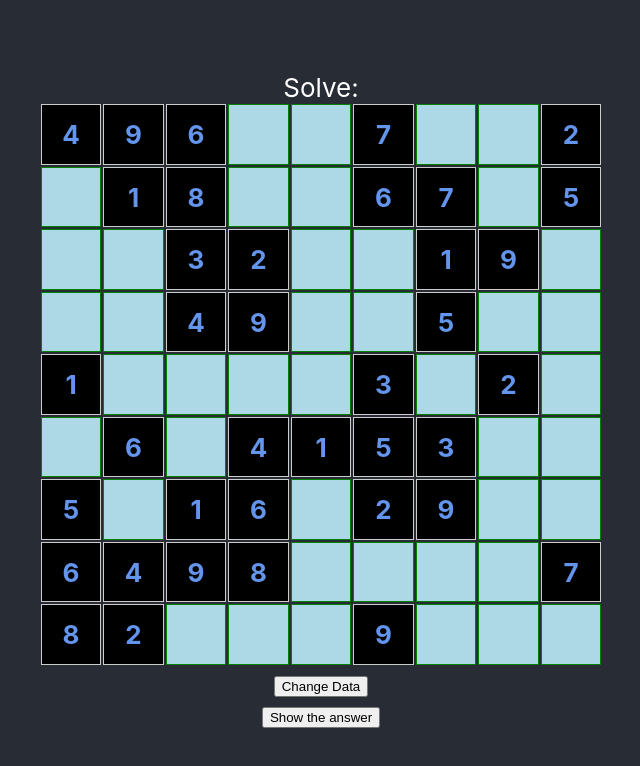
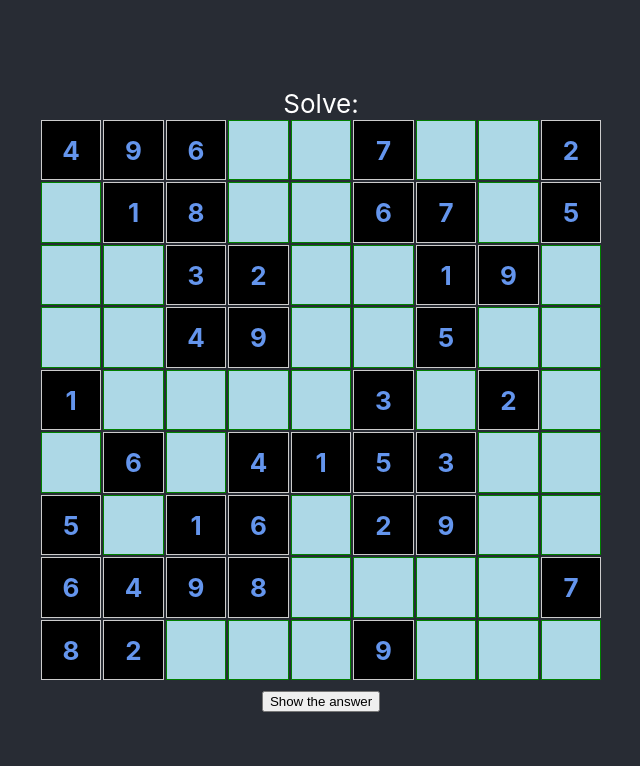
Before and after one commit to mosahle7/Sudoku, a React (Create React App) app: page / in a window 1280 px wide. Shown: the top 766 px of the page, without its empty margins (319-959 px from the left). Built offline with nearby package versions, Linux system fonts and the light colour scheme.

Commit message:
Cell as button

```diff
--- a/src/components/Map.jsx
+++ b/src/components/Map.jsx
@@ -30,7 +30,7 @@ export const Solve= ({grid}) => {
                 const key = rowInd * 9 + cellInd;
                 const cell = keyValueMap[key];
                 row.push(
-                    <span key={key} className={cell === '' ? 'green-cell' : 'normal-cell'}>
+                    <span key={key} className={cell === '' ? 'green-cell' : 'normal-cell'} onClick={()=>{changeData(key)}}>
                     {cell}
                   </span>
                 )
@@ -49,16 +49,16 @@ export const Solve= ({grid}) => {
         printGrid(data);
     },[data]);
 
-    const changeData = () => {
+    const changeData = (id) => {
         const newData = {...data};
-        newData[0]='X';
+        newData[id]='X';
         setData(newData);
     }
 
     return(
         <>
         <div>{printGrid(data)}</div>
-        <button onClick={changeData}>Change Data</button>
+        {/* <button onClick={()=>{changeData(1)}}>Change Data</button> */}
         </>
     )
 
```
